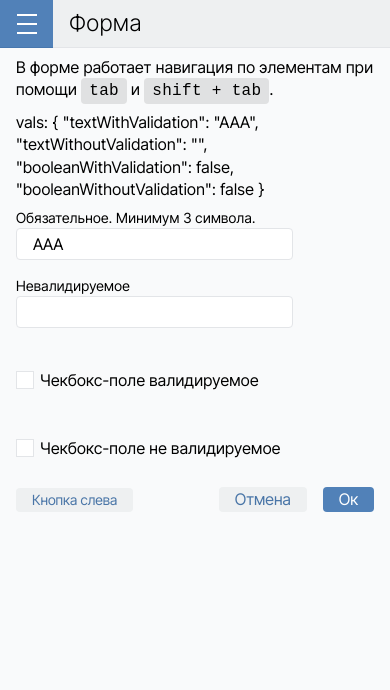
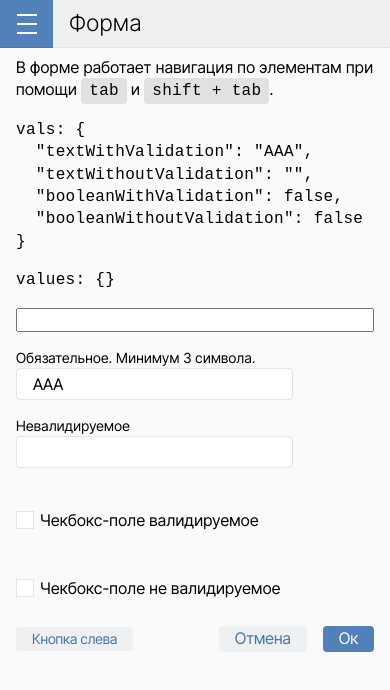
Before and after one commit to hardmagnett/big-company, a Vue app: page /components/form in a window 390 px wide. Shown: the top 690 px of the page. Built offline with nearby package versions, Linux system fonts and the light colour scheme.

Commit message:
Наклацал немного

```diff
--- a/src/a-library/views/component-list/ViewForm/ViewForm.vue
+++ b/src/a-library/views/component-list/ViewForm/ViewForm.vue
@@ -1,5 +1,17 @@
 <script setup lang="ts">
 import { reactive } from "vue";
+
+import { useForm } from 'vee-validate';
+const { values, defineField } = useForm();
+// import * as yup from 'yup';
+//
+// const schema = yup.object({
+//   email: yup.string().required().email(),
+// });
+
+
+
+const [email, emailAttrs] = defineField('email');
 
 let formValues = reactive({
   textWithValidation: "AAA",
@@ -23,9 +35,15 @@ const submitHandler = () => {
       <code class="mod--code">shift + tab</code>.
     </p>
 
-    <p>vals: {{ formValues }}</p>
+    <pre>vals: {{ formValues }}</pre>
+    <pre>values: {{values}}</pre>
     <form @submit.prevent="submitHandler">
       <div class="am-cols view-form__inputs">
+
+        <input
+            class="am-col-12 am-col-sm-6 am-col-xl-4 am-col-xxl-3"
+            v-model="email" v-bind="emailAttrs" type="text" />
+
         <AInput
           name="Обязательное. Минимум 3 символа."
           v-model="formValues.textWithValidation"
```
